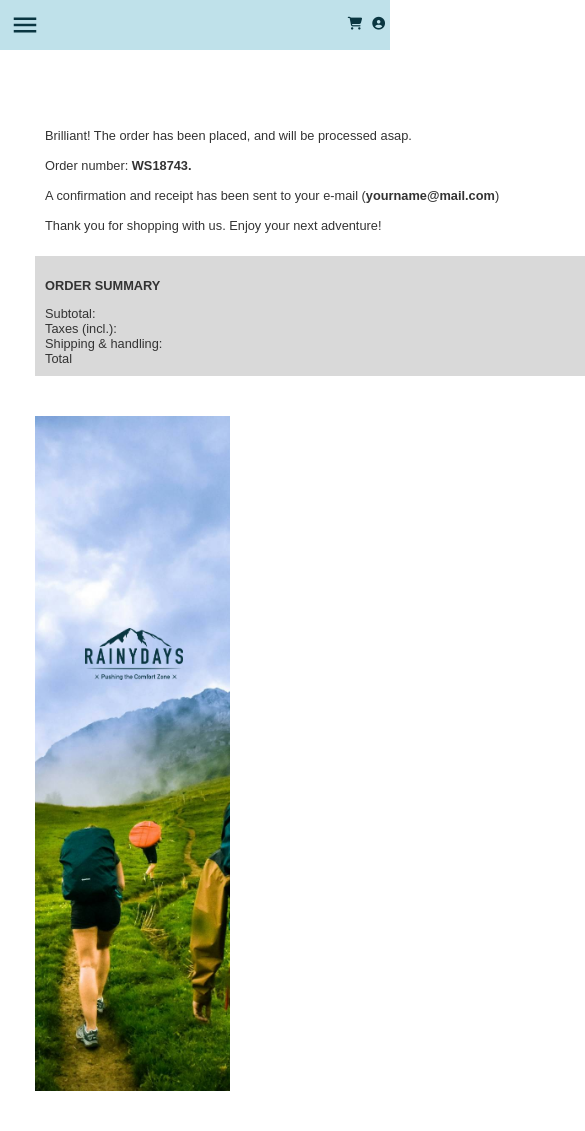
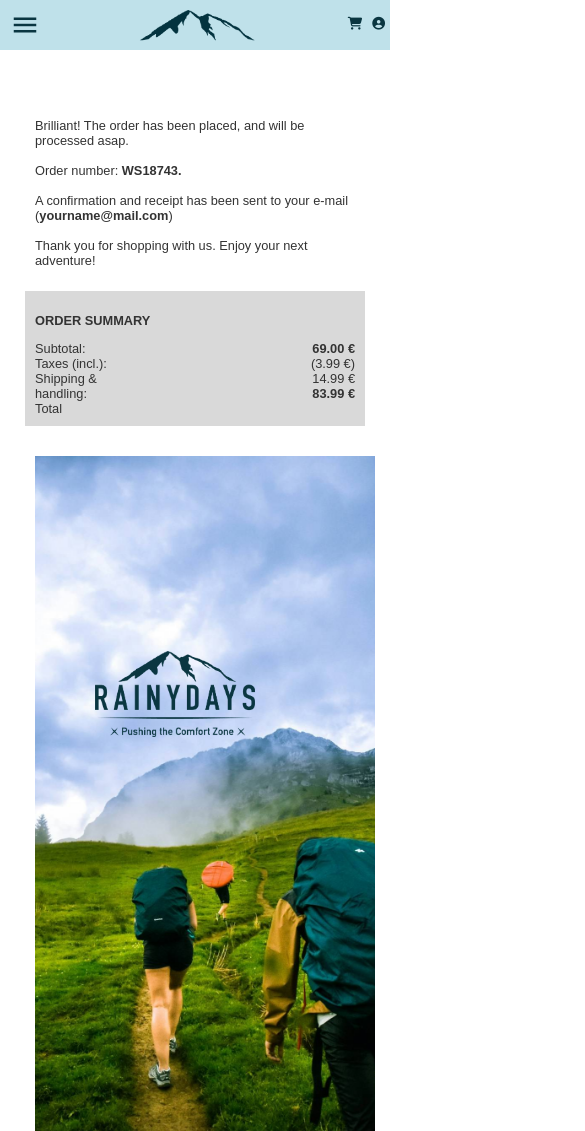
Before and after one commit to imikeyr/RainyDays, a plain HTML site: page confirmation.html in a window 390 px wide. Shown: the top 1131 px of the page, 585 px wide, since content can reach past the window. Drawn offline with Linux system fonts and the light colour scheme.

Commit message:
first draft done
first draft

```diff
--- a/css/style.css
+++ b/css/style.css
@@ -945,12 +945,28 @@ footer {
         flex-direction: column;
     }
 
+    .confirmationleft, .confirmationimage {
+        display: flex;
+        flex-wrap: wrap;
+        width: 100%;
+        margin: 0;
+        padding: 10px;
+    }
+
 }
 
 @media only screen and (max-width: 500px) {
 
-    .navlinks, .navmountain, #menubars {
+    .navlinks, #menubars {
         display: none;
+    }
+
+    .headermountain {
+        display: inline-flex;
+        flex-wrap: nowrap;
+        position: absolute;
+        top: 10px;
+        left: 35%;
     }
 
     .headernav {
@@ -1015,6 +1031,24 @@ footer {
 
     }
 
+    .confirmationleft {
+        display: flex;
+        flex-wrap: wrap;
+        width: 100%;
+        margin: 0;
+        padding: 10px;
+    }
+
+    .confirmationimage {
+        background: url("/img/confirmationphoto.jpg") no-repeat center center/cover;
+        height: 80vh;
+        width: 100vw;
+        display: flex;
+        flex-wrap: wrap;
+        justify-content: center;
+        align-items: center;
+    }
+
     .cart-option-items {
         display: block;
         width: 40%;
```
